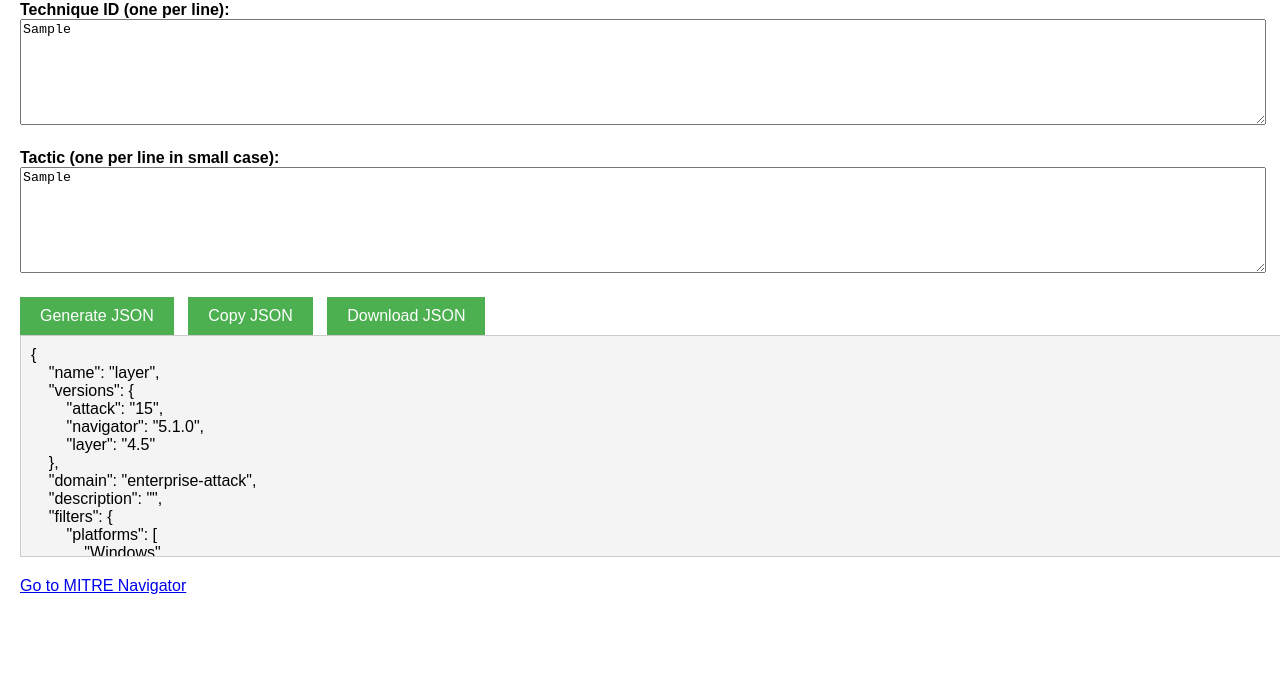
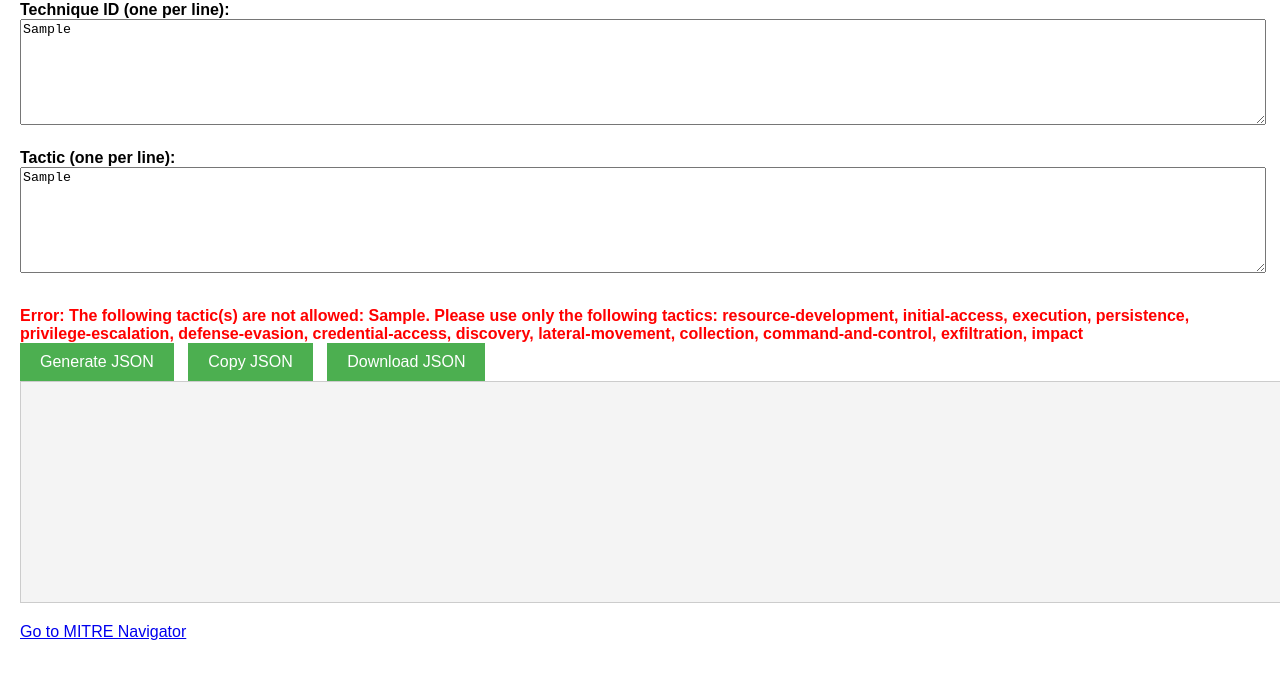
Before and after one commit to blackn00b/Selecting_Multiple_TTP, a plain HTML site: page index.html in a window 1280 px wide. Both pictures are taken after typing "Sample", "Sample" into the empty fields and a click on the button "Generate JSON". Shown: the part 79-758 px from the top of the page. Drawn offline with Linux system fonts and the light colour scheme.

Commit message:
Update index.html
Added input data sanitization in the tactic field with error

```diff
--- a/index.html
+++ b/index.html
@@ -3,7 +3,7 @@
 <head>
     <meta charset="UTF-8">
     <meta name="viewport" content="width=device-width, initial-scale=1.0">
-    <title>Bulk Selection in MITRE Navigator</title>
+    <title>Bulk Section in MITRE Navigator</title>
     <style>
         body {
             font-family: Arial, sans-serif;
@@ -31,6 +31,11 @@
             white-space: pre-wrap;
             overflow: auto;
         }
+        .error {
+            color: red;
+            font-weight: bold;
+            margin-top: 10px;
+        }
         button {
             background-color: #4CAF50;
             color: white;
@@ -55,8 +60,10 @@
     <label for="techniqueID">Technique ID (one per line):</label>
     <textarea id="techniqueID" placeholder="Enter Technique IDs here..."></textarea>
 
-    <label for="tactic">Tactic (one per line in small case):</label>
+    <label for="tactic">Tactic (one per line):</label>
     <textarea id="tactic" placeholder="Enter Tactics here..."></textarea>
+
+    <div id="error" class="error"></div>
 
     <button onclick="generateJSON()">Generate JSON</button>
     <button onclick="copyJSON()">Copy JSON</button>
@@ -69,9 +76,44 @@
     </div>
 
     <script>
+        const allowedTactics = [
+            "resource-development",
+            "initial-access",
+            "execution",
+            "persistence",
+            "privilege-escalation",
+            "defense-evasion",
+            "credential-access",
+            "discovery",
+            "lateral-movement",
+            "collection",
+            "command-and-control",
+            "exfiltration",
+            "impact"
+        ];
+
+        function sanitizeInput(inputArray) {
+            let invalidTactics = [];
+            inputArray.forEach(item => {
+                if (!allowedTactics.includes(item)) {
+                    invalidTactics.push(item);
+                }
+            });
+            return invalidTactics;
+        }
+
         function generateJSON() {
             const techniqueID = document.getElementById('techniqueID').value.trim().split('\n');
             const tactic = document.getElementById('tactic').value.trim().split('\n');
+
+            const errorDiv = document.getElementById('error');
+            errorDiv.textContent = '';
+
+            const invalidTactics = sanitizeInput(tactic);
+            if (invalidTactics.length > 0) {
+                errorDiv.textContent = 'Error: The following tactic(s) are not allowed: ' + invalidTactics.join(', ') + '. Please use only the following tactics:\n' + allowedTactics.join(', ');
+                return;
+            }
 
             let techniques = techniqueID.map((id, index) => ({
                 "techniqueID": id,
```
